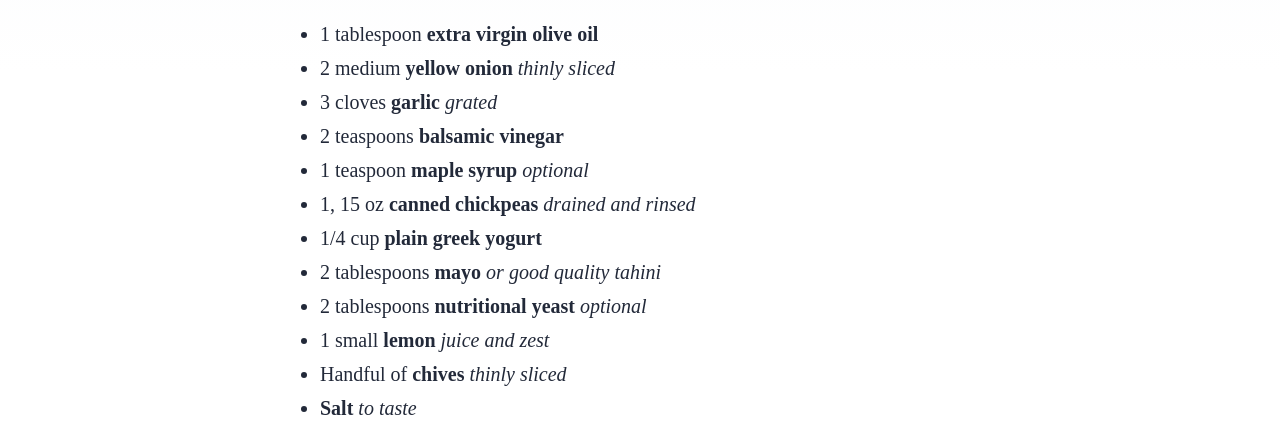
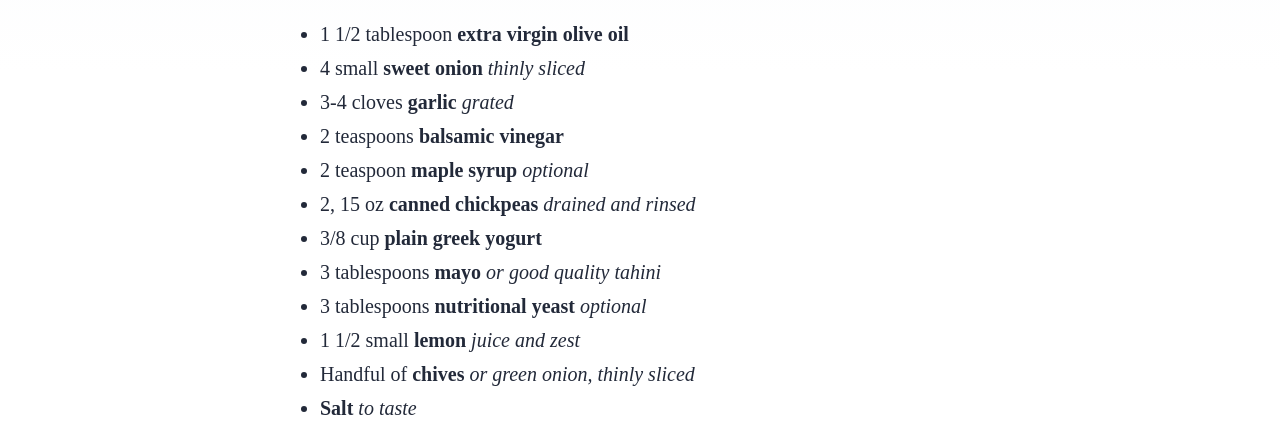
Before and after one commit to Pradoxzon/home-cookbook, an Astro site: page /home-cookbook/cookbook/caramelized-onion-chickpea in a window 1280 px wide. Shown: the part 528-952 px from the top of the page. Built offline with nearby package versions, Linux system fonts and the light colour scheme; Astro itself is replaced by a stand-in of ours.

Commit message:
Update for customizations

```diff
--- a/src/content/cookbook/caramelized-onion-chickpea.md
+++ b/src/content/cookbook/caramelized-onion-chickpea.md
@@ -6,17 +6,17 @@ sourceLink: 'https://plantbasedrdblog.com/2024/03/caramelized-onion-chickpea-sal
 
 ## Ingredients
 
-- 1 tablespoon **extra virgin olive oil**
-- 2 medium **yellow onion** _thinly sliced_
-- 3 cloves **garlic** _grated_
+- 1 1/2 tablespoon **extra virgin olive oil**
+- 4 small **sweet onion** _thinly sliced_
+- 3-4 cloves **garlic** _grated_
 - 2 teaspoons **balsamic vinegar**
-- 1 teaspoon **maple syrup** _optional_
-- 1, 15 oz **canned chickpeas** _drained and rinsed_
-- 1/4 cup **plain greek yogurt**
-- 2 tablespoons **mayo** _or good quality tahini_
-- 2 tablespoons **nutritional yeast** _optional_
-- 1 small **lemon** _juice and zest_
-- Handful of **chives** _thinly sliced_
+- 2 teaspoon **maple syrup** _optional_
+- 2, 15 oz **canned chickpeas** _drained and rinsed_
+- 3/8 cup **plain greek yogurt**
+- 3 tablespoons **mayo** _or good quality tahini_
+- 3 tablespoons **nutritional yeast** _optional_
+- 1 1/2 small **lemon** _juice and zest_
+- Handful of **chives** _or green onion, thinly sliced_
 - **Salt** _to taste_
 
 ### Optional Toppings
```
